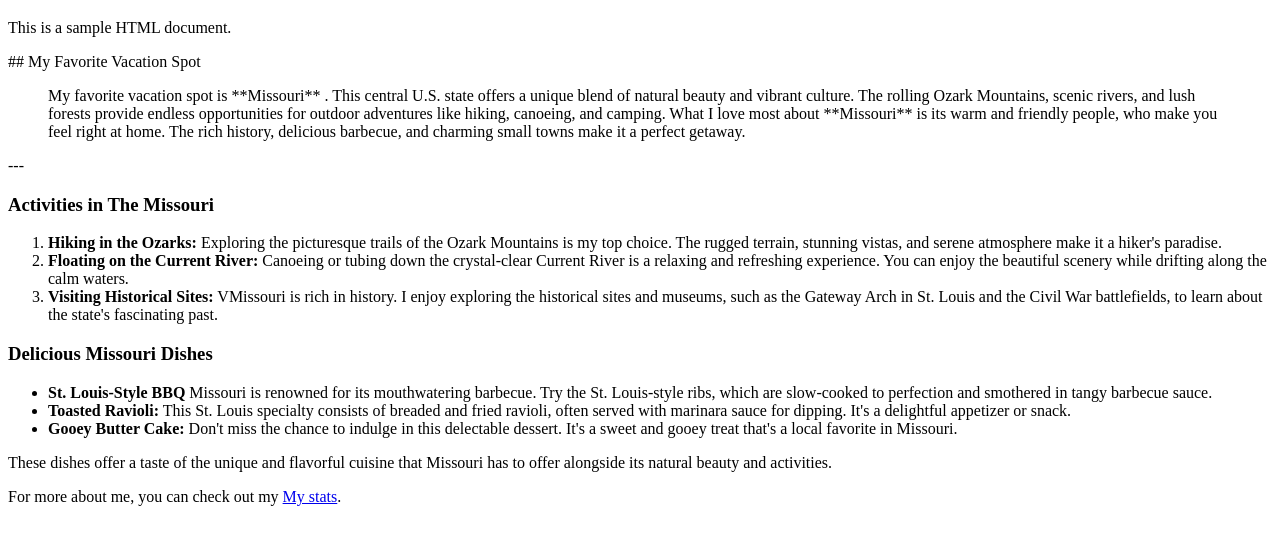
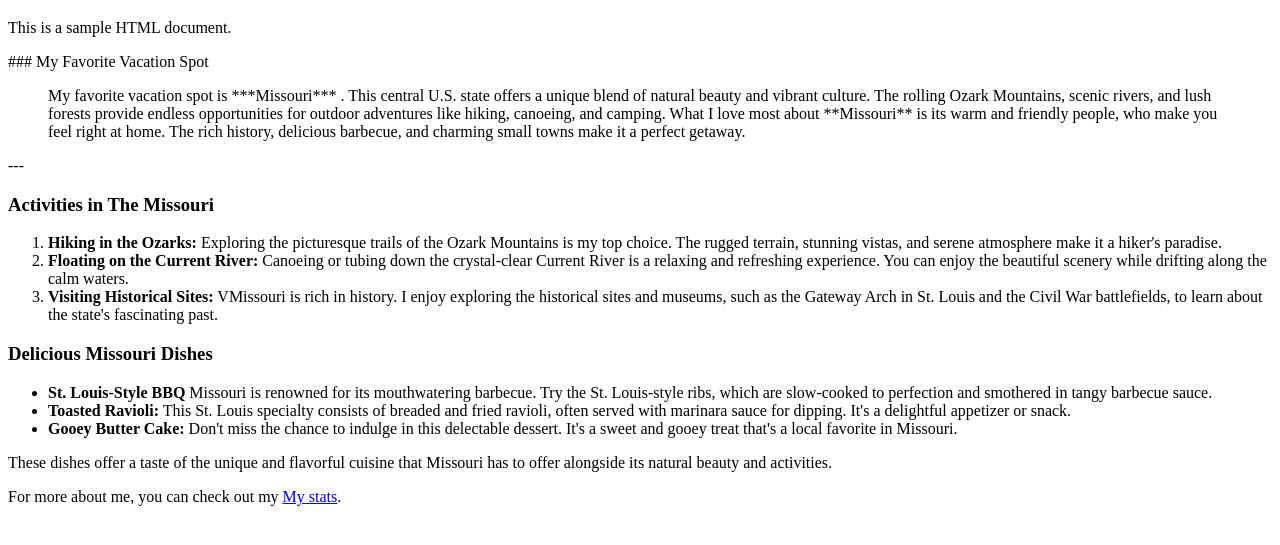
Before and after one commit to 44-563-WebApps-F23/44563-webapps-f23-assignment3-alurichamanthi, a plain HTML site: page index.html in a window 1280 px wide. Shown: the part 61-606 px from the top of the page. Drawn offline with Linux system fonts and the light colour scheme.

Commit message:
bonus page

```diff
--- a/index.html
+++ b/index.html
@@ -20,10 +20,10 @@
 
 
 
-## My Favorite Vacation Spot
+### My Favorite Vacation Spot
 
 <blockquote>
-  <p>My favorite vacation spot is **Missouri** . This central U.S. state offers a unique blend of natural
+  <p>My favorite vacation spot is ***Missouri*** . This central U.S. state offers a unique blend of natural
      beauty and vibrant culture. The rolling Ozark Mountains, scenic rivers, and lush forests provide
      endless opportunities for outdoor adventures like hiking, canoeing, and camping. What I love most
      about **Missouri** is its warm and friendly people, who make you feel right at home.
```
